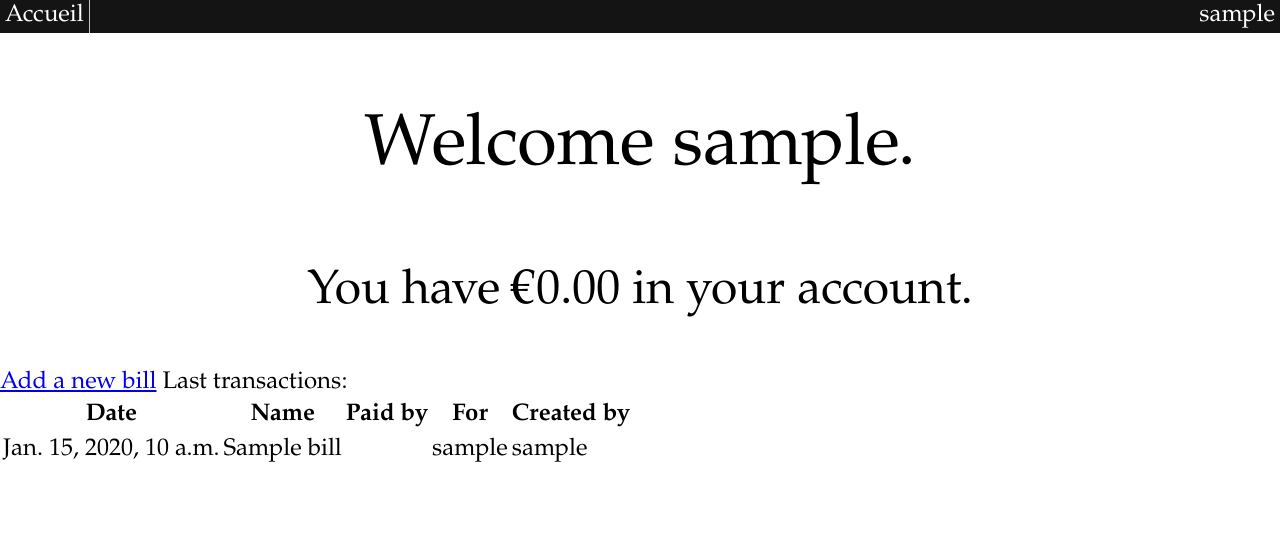
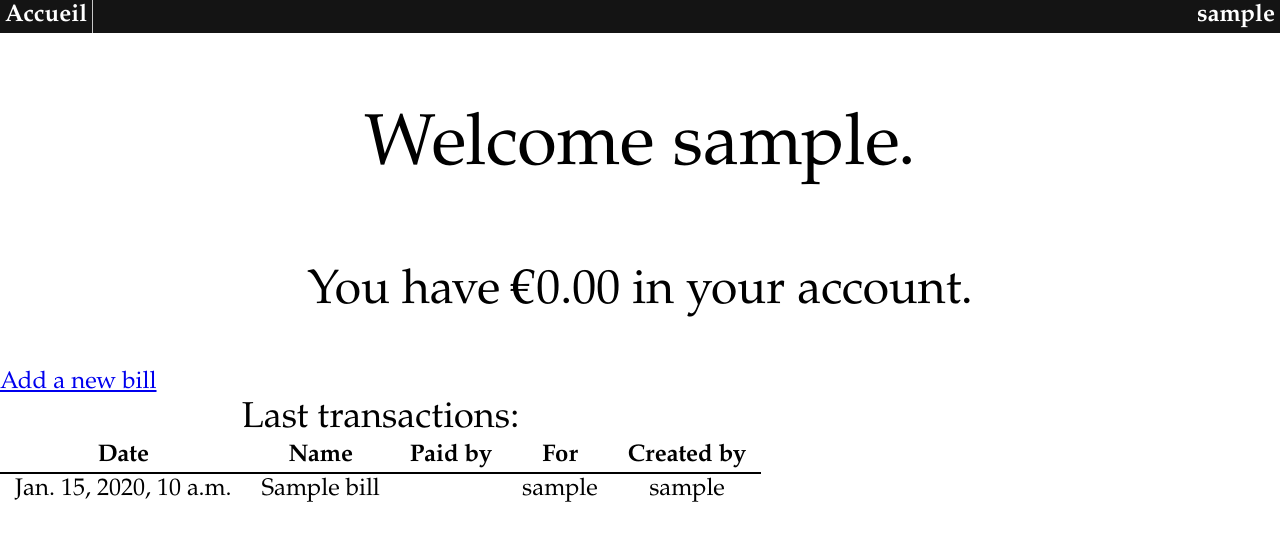
Before and after one commit to NicolasRolin13/EID2PLS-expenses, a Django app: page /home/ in a window 1280 px wide. Shown: the top 541 px of the page. Run offline with Django 3.2, Linux system fonts and the light colour scheme; a user stored in the database is signed in; tables that the repository leaves empty hold one stand-in row (values such as "Sample post").

Commit message:
[expenses/graphics] improved tables

```diff
--- a/expenses/static/main.css
+++ b/expenses/static/main.css
@@ -69,7 +69,7 @@ nav.top-navigation-bar {
 }
 .top-navigation-bar a {
     color: rgb(255,255,255);
-    font-style: bold;
+    font-weight: bold;
     text-decoration: none;
 }
 
@@ -131,3 +131,40 @@ nav.top-navigation-bar {
     float: none;
     position: relative;
 }
+
+table.minimalist-table {
+    text-align: center;
+    border-collapse: collapse;
+}
+
+table.minimalist-table tr:hover {
+    background: rgba(0,0,0,0.1)
+}
+
+table.minimalist-table caption {
+    font-size: 1.5em;
+}
+
+table.minimalist-table th {
+    padding-left: 15px;
+    padding-right: 15px;
+    border-bottom-style: solid;
+    border-bottom-width: 2px;
+}
+table.minimalist-table td {
+    padding-top: 2px;
+    padding-bottom: 2px;
+    padding-left: 15px;
+    padding-right: 15px;
+    border-bottom-style: solid;
+    border-bottom-width: 1px;
+}
+
+table.minimalist-table td:hover {
+    background: rgba(0,0,0,0.1)
+}
+
+table.minimalist-table tr:last-child td {
+    border-bottom-style: none;
+    border-bottom-width: 0px;
+}
--- a/expenses/templates/home.html
+++ b/expenses/templates/home.html
@@ -10,24 +10,27 @@
 <p class="balance-text">You have <span class="color-{{ status }}">€{{ balance }}</span> in your account.</p>
 
 <a href="{% url 'normal_bill_form' %}">Add a new bill</a>
-
-<span class="table-title">Last transactions:</span>
-<table>
+<table class="minimalist-table">
+    <caption>Last transactions:</caption>
+    <thead>
     <tr>
         <th>Date</th>
         <th>Name</th>
         <th>Paid by</th>
         <th>For</th>
         <th>Created by</th>
-    <tr>
+    </tr>
+    </thead>
+    <tbody>
 {% for bill in last_bills %}
     <tr>
         <td>{{ bill.date }}</td>
         <td>{{ bill.title }}</td>
         <td>{{ bill.transfers.0.sender }}</td>
-        <td>{% for transfer in bill.transfers.all %}{{ transfer.sender }}{% if not forloop.last %},{% endif %}{% endfor %}</td>
+        <td>{% for transfer in bill.transfers.all %}{{ transfer.sender }}{% if not forloop.last %}, {% endif %}{% endfor %}</td>
         <td>{{ bill.creator }}</td>
     </tr>
 {% endfor %}
+    </tbody>
 </table>
 {% endblock %}
```
